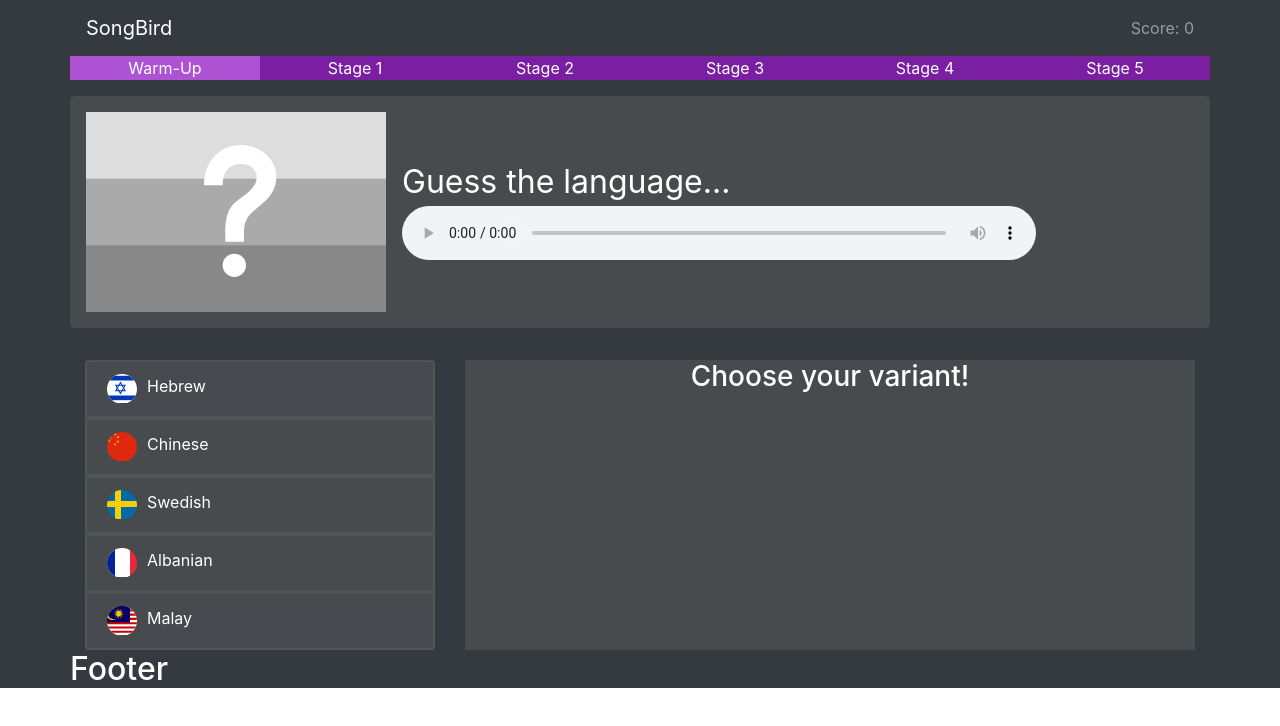
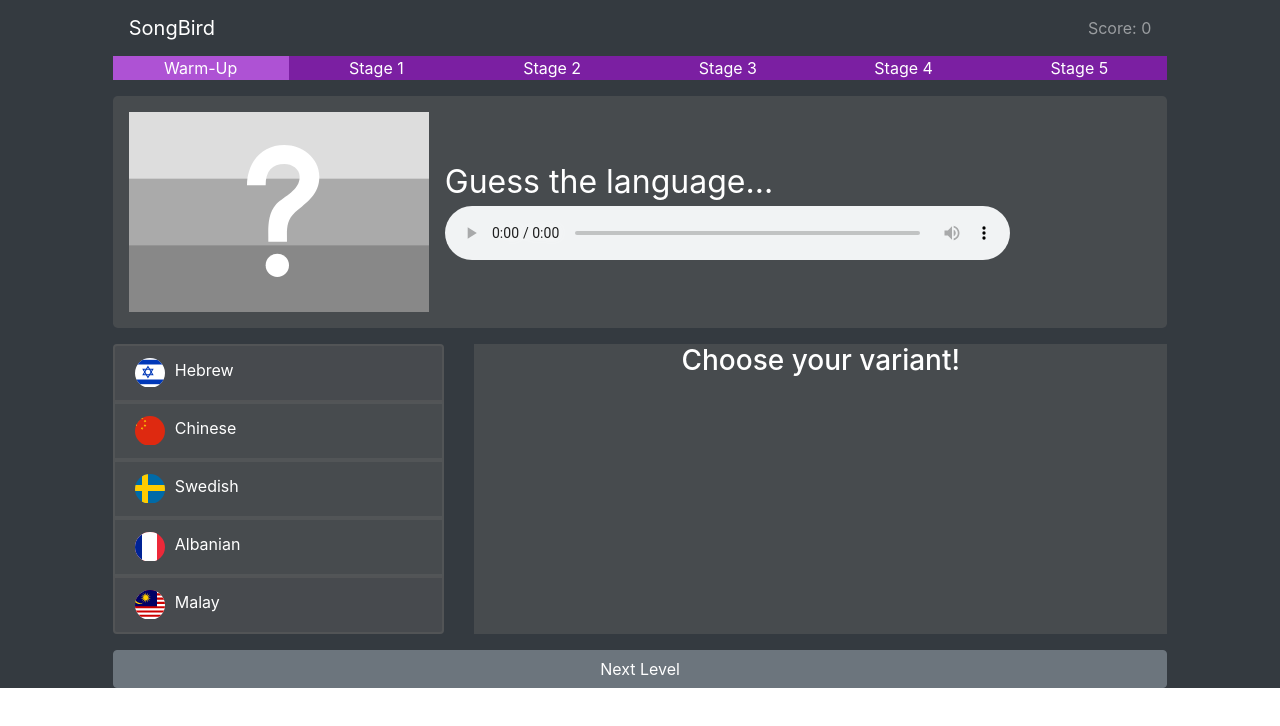
Before and after one commit to tastypurgen/songbird, a React (Create React App) app: page / in a window 1280 px wide. Shown: the top 726 px of the page. Built offline with nearby package versions, Linux system fonts and the light colour scheme.

Commit message:
feat: add styled footer

```diff
--- a/src/components/answer/answer.scss
+++ b/src/components/answer/answer.scss
@@ -1,4 +1,7 @@
 .list-group-item {
+  background-color: #63636367 !important;
+  cursor: pointer;
+
   .answer {
     display: flex;
 
--- a/src/components/app/app.jsx
+++ b/src/components/app/app.jsx
@@ -35,6 +35,7 @@ function App() {
   };
 
   return (
+    <Container fluid="xl">
       <div className="songbird">
         <Header />
         <Jumbotron
@@ -42,8 +43,6 @@ function App() {
           currentArray={shuffledData[currentStage]}
           answerIndex={answerIndex}
         />
-      <div className="panel">
-        <Container fluid="xl">
         <Row>
           <Col sm={4}>
             <Options
@@ -59,10 +58,11 @@ function App() {
             />
           </Col>
         </Row>
+        <Footer
+          isStageCompleted={isStageCompleted}
+        />
+      </div>
     </Container>
-      </div>
-      <Footer />
-    </div>
   );
 }
 
--- a/src/components/footer/footer.jsx
+++ b/src/components/footer/footer.jsx
@@ -1,7 +1,11 @@
 import React from 'react';
+import { Button } from 'react-bootstrap';
+import './footer.scss';
 
-const Footer = () => (
-  <h2>Footer</h2>
-);
-
-export default Footer;
+export default function Footer({ isStageCompleted }) {
+  // if (!isStageCompleted) {
+  return (
+    <Button variant="secondary">Next Level</Button>
+  );
+  // }
+}
--- /dev/null
+++ b/src/components/footer/footer.scss
@@ -0,0 +1,6 @@
+.btn-secondary {
+  // background-color: #00bc8c !important;
+  // color: white;
+  width: 100%;
+  margin-top: 1rem;
+}
--- a/src/components/jumbotron/jumbotron.scss
+++ b/src/components/jumbotron/jumbotron.scss
@@ -1,7 +1,7 @@
 .jumbotron {
   display: flex;
   background-color: #63636367 !important;
-  margin: 1rem 0;
+  margin: 1rem 0 !important;
   padding: 1rem 1rem !important;
 
   .flag {
--- a/src/components/options/options.scss
+++ b/src/components/options/options.scss
@@ -1,7 +1,3 @@
 .panel div div div .list-group {
   color: white;
-
-  .list-group-item {
-    background-color: #63636367;
-  }
 }
```
Lines whose indentation alone changed are shown as unchanged.
